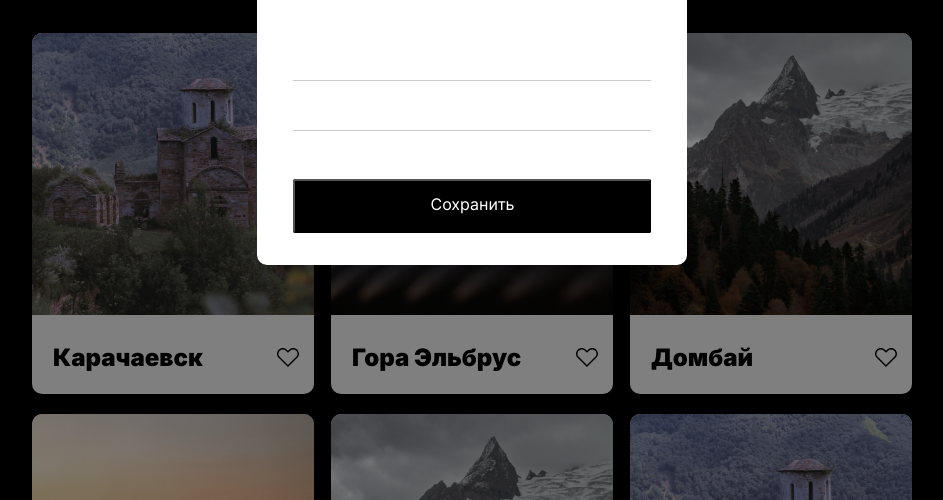
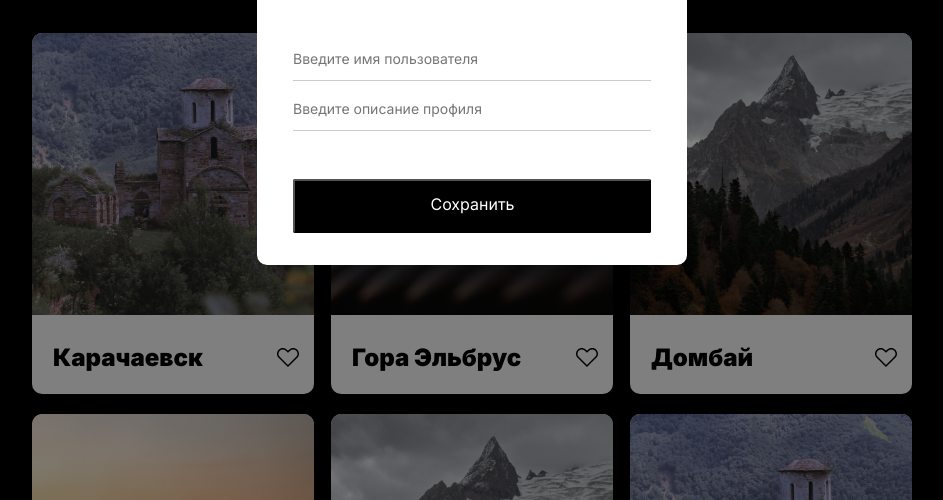
Before and after one commit to QTkachuk/Mesto, a plain HTML site: page index.html in a window 1280 px wide. Both pictures are taken after a click on the button 672 px from the left and 209 px from the top of the page. Shown: the part 300-800 px from the top of the page, without its empty margins (168-1111 px from the left). Drawn offline with Linux system fonts and the light colour scheme.

Commit message:
Added placeholder to input popup

```diff
--- a/index.html
+++ b/index.html
@@ -122,8 +122,20 @@
         <div class="popup__body">
           <span class="popup__body-text">Редактировать профиль</span>
           <form action="" id="popup-body-form" class="popup__body__form">
-            <input type="text" name="" id="name-Input" class="popup__body__form-input" />
-            <input type="text" name="" id="job-Input" class="popup__body__form-input" />
+            <input
+              type="text"
+              name=""
+              id="name-Input"
+              class="popup__body__form-input"
+              placeholder="Введите имя пользователя"
+            />
+            <input
+              type="text"
+              name=""
+              id="job-Input"
+              class="popup__body__form-input"
+              placeholder="Введите описание профиля"
+            />
             <button class="popup__body__form-btn">Сохранить</button>
           </form>
           <div class="popup__close" id="popup-close">
@@ -140,7 +152,8 @@
                 fill="white"
               />
             </svg>
-            <svg class="popup-close-mini"
+            <svg
+              class="popup-close-mini"
               width="20"
               height="20"
               viewBox="0 0 20 20"
```
